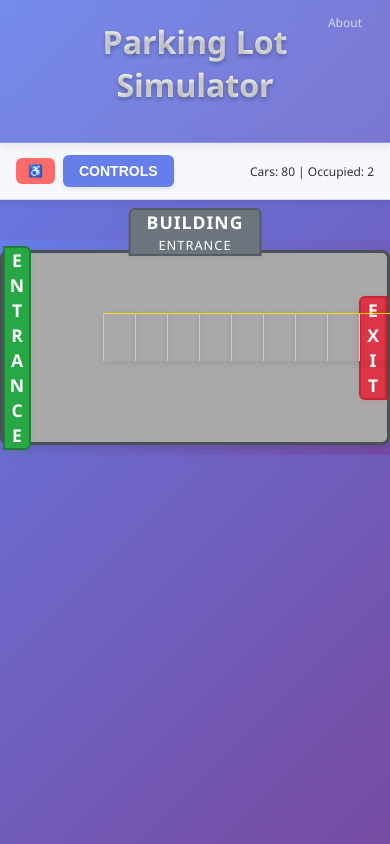
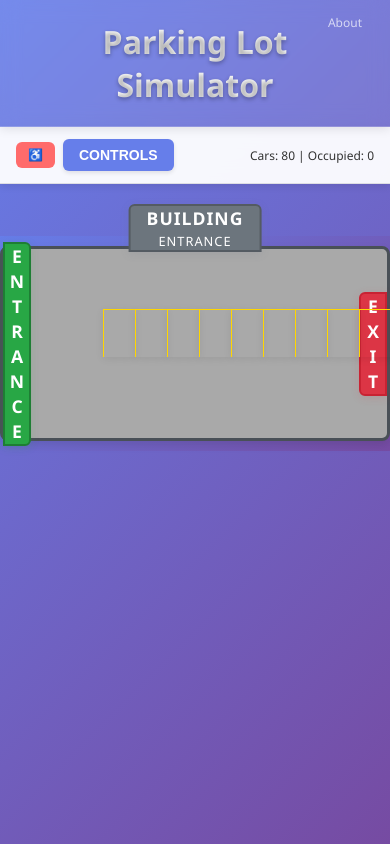
Before and after one commit to josephecombs/parking-lot-simulator, a React (Create React App) app: page / in a window 390 px wide. Shown: the top 844 px of the page. Built offline with nearby package versions, Linux system fonts and the light colour scheme.

Commit message:
try to unfuck mobile styling

```diff
--- a/src/App.css
+++ b/src/App.css
@@ -94,7 +94,7 @@ main {
 
   .mobile-header {
     position: sticky;
-    top: 0;
+    top: 80px; /* Position below the main header */
     z-index: 1000;
   }
 }
--- a/src/App.js
+++ b/src/App.js
@@ -416,7 +416,7 @@ function App() {
                 </div>
               </div>
               <p className='desktop'>Interactive parking lot simulation - ORIGINAL SCHOLARSHIP</p>
-              <div style={{ display: 'flex', justifyContent: 'space-between', marginTop: 16 }}>
+              <div className='desktop' style={{ display: 'flex', justifyContent: 'space-between', marginTop: 16 }}>
                 {/* Simulation Controls and Demographic Stats on the Left */}
                 <div className="desktop" style={{ display: 'flex', flexDirection: 'column', gap: 16, flex: 1 }}>
                   <div style={{ display: 'flex', gap: 16 }}>
@@ -646,9 +646,9 @@ function App() {
               display: 'flex',
               justifyContent: 'center',
               alignItems: 'flex-start',
-              gap: '20px',
+              // gap: '20px',
               padding: '20px',
-              minHeight: 600
+              // minHeight: 600
             }}>
               {/* Schedule Panel (left) */}
               <div className="desktop">
--- a/src/index.css
+++ b/src/index.css
@@ -19,7 +19,7 @@ code {
 }
 
 html, body, #root {
-  height: 100%;
+  height: 100vh;
   margin: 0;
   padding: 0;
 }
--- a/src/models/SimulationManager.js
+++ b/src/models/SimulationManager.js
@@ -167,6 +167,7 @@ export class SimulationManager {
   }
 
   startSimulation() {
+    return; //JOE COME BACK HERE LATER
     this.isRunning = true;
     this.currentTime = 0;
   }
--- a/src/styles/ParkingLot.css
+++ b/src/styles/ParkingLot.css
@@ -65,7 +65,7 @@
   }
 
   .parking-lot-container {
-    padding: 10px;
-    margin-top: 20px;
+    /* padding: 10px; */
+    /* margin-top: 20px; */
   }
 }
```
